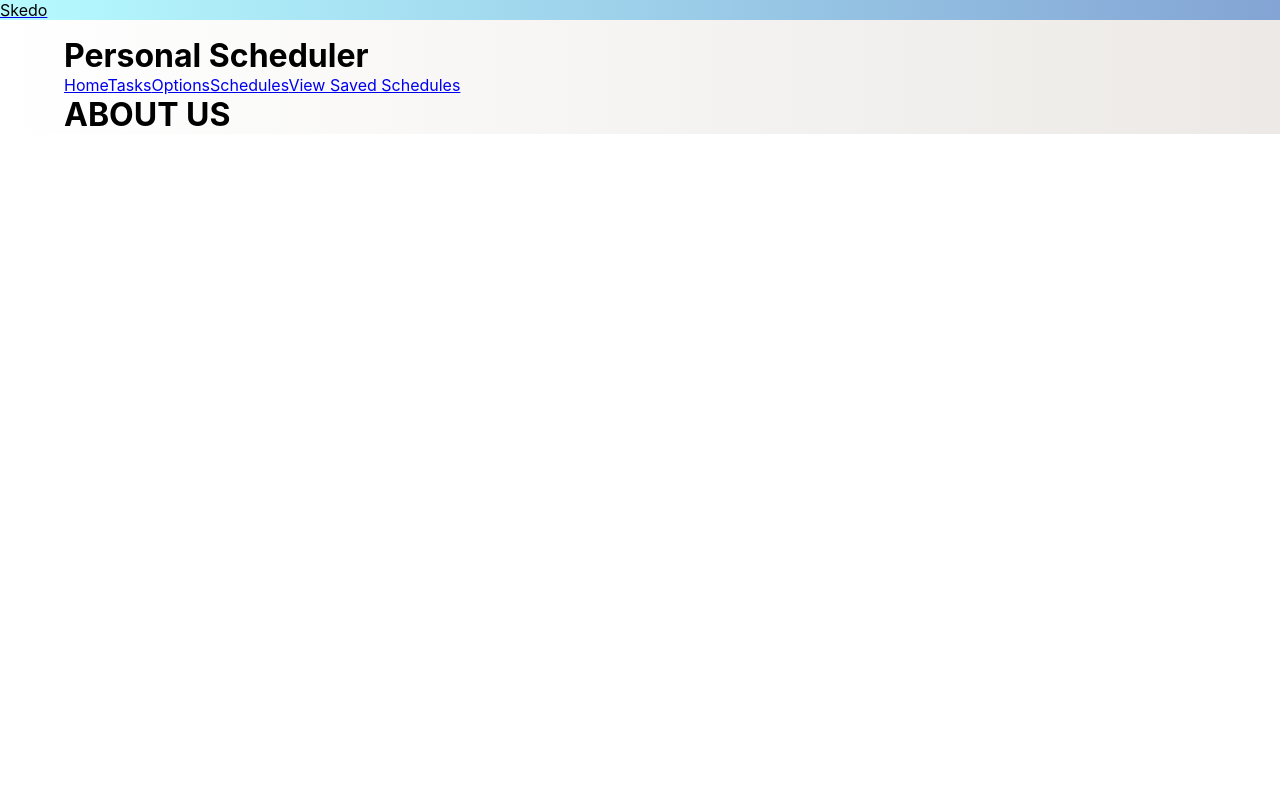
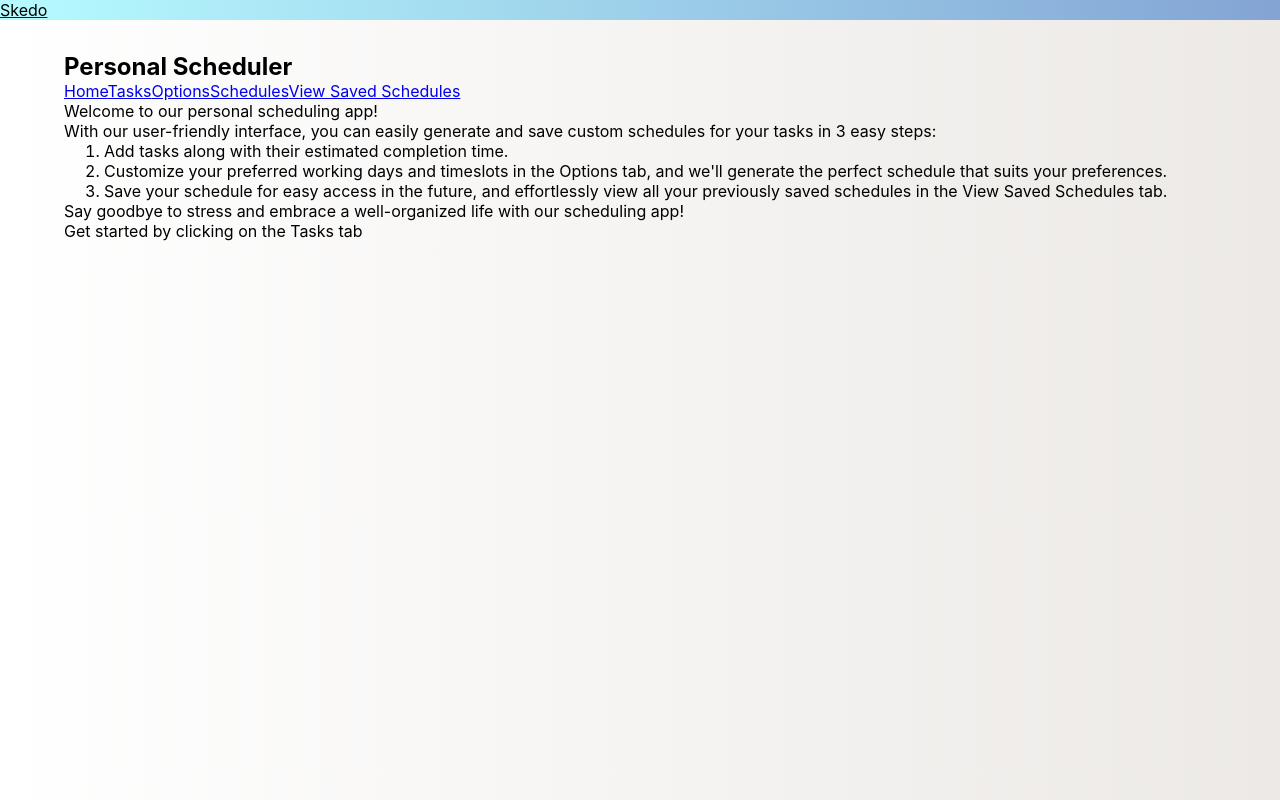
Before and after one commit to DhiNasTea/Skedo, a React (Create React App) app: page / in a window 1280 px wide. Built offline with nearby package versions, Linux system fonts and the light colour scheme; the HTML template or start-up script is replaced by a standard one.

Commit message:
adding content to the home page

```diff
--- a/src/App.js
+++ b/src/App.js
@@ -12,7 +12,7 @@ function App() {
       </nav>
       <div className="Toastify"></div>
       <div className="body-container mt-5">
-        <h1 className="h2 pt-2 pb-3 heading">Personal Scheduler</h1>
+        <h2 className="h3 pt-2 pb-3 heading">Personal Scheduler</h2>
 
         <Tabs />
       </div>
--- a/src/Home.js
+++ b/src/Home.js
@@ -1,7 +1,35 @@
+import React from "react";
+
 function Home() {
   return (
-    <div>
-      <h1>ABOUT US</h1>
+    <div className="container mt-5">
+      <div className="card">
+        <div className="card-body">
+          <p>Welcome to our personal scheduling app!</p>
+          <p>
+            With our user-friendly interface, you can easily generate and save
+            custom schedules for your tasks in 3 easy steps:
+          </p>
+          <ol>
+            <li>Add tasks along with their estimated completion time.</li>
+            <li>
+              Customize your preferred working days and timeslots in the Options
+              tab, and we'll generate the perfect schedule that suits your
+              preferences.
+            </li>
+            <li>
+              Save your schedule for easy access in the future, and effortlessly
+              view all your previously saved schedules in the View Saved
+              Schedules tab.
+            </li>
+          </ol>
+          <p>
+            Say goodbye to stress and embrace a well-organized life with our
+            scheduling app!
+          </p>
+          <p>Get started by clicking on the Tasks tab</p>
+        </div>
+      </div>
     </div>
   );
 }
--- a/src/SavedSchedules.js
+++ b/src/SavedSchedules.js
@@ -1,5 +1,6 @@
 import React, { useState, useEffect } from "react";
 import "./Schedules.css";
+import "./index.css";
 import supabase from "./supabase";
 import {
   createEventGrid,
@@ -123,6 +124,9 @@ const ScheduleComponent = () => {
 
   return (
     <div>
+      <div className="form-row helper-text">
+        <p>Enter your name and password to view your saved schedules:</p>
+      </div>
       <div className="form-row">
         <div className="col-md-4">
           <div className="mb-3 input-group">
@@ -161,8 +165,15 @@ const ScheduleComponent = () => {
       </div>
       {schedulesFetched && ( // Render the dropdown only if schedules are fetched
         <div>
-          <label htmlFor="schedule-dropdown">Select Schedule:</label>
+          <div className="mb-3 input-group">
+            <label
+              className="input-group-text form-label"
+              htmlFor="schedule-dropdown "
+            >
+              Select Schedule:
+            </label>
             <select
+              className="custom-select"
               id="schedule-dropdown"
               value={selectedSchedule ? selectedSchedule.schedule_name : ""}
               onChange={handleSelectSchedule}
@@ -177,10 +188,11 @@ const ScheduleComponent = () => {
                 </option>
               ))}
             </select>
+          </div>
           {selectedSchedule ? (
             <div>
-              <h3>Schedule: {selectedSchedule.schedule_name}</h3>
-              <div className="bigDiv" id="scheduleDiv"></div>
+              <h4>Schedule: {selectedSchedule.schedule_name}</h4>
+              <div className="bigDiv" id="scheduleDiv">
                 <div className="row">
                   <div className="hours"></div>
                   <div className="weekdays">
@@ -230,6 +242,7 @@ const ScheduleComponent = () => {
                   </div>
                 </div>
               </div>
+            </div>
           ) : (
             <div>No schedule selected.</div>
           )}
--- a/src/Tabs.js
+++ b/src/Tabs.js
@@ -11,6 +11,10 @@ const Tabs = () => {
   const [schedAndEventsList, setSchedAndEventsList] = useState(null);
 
   const handleTabClick = (tab) => {
+    if (tab === "schedules" && !schedAndEventsList) {
+      return; // Prevent the Schedules tab from being active if schedAndEventsList is not set
+    }
+
     setActiveTab(tab);
   };
 
@@ -25,6 +29,7 @@ const Tabs = () => {
     setSchedAndEventsList(schedList);
     setActiveTab("schedules");
   };
+
   return (
     <div className="container">
       <nav className="nav nav-tabs">
@@ -68,7 +73,9 @@ const Tabs = () => {
           className={
             activeTab === "schedules"
               ? "active nav-item nav-link"
-              : "nav-item nav-link"
+              : schedAndEventsList
+              ? "nav-item nav-link"
+              : "nav-item nav-link disabled" // Add 'disabled' class to disable the tab visually
           }
           onClick={() => handleTabClick("schedules")}
           data-toggle="tab"
--- a/src/index.css
+++ b/src/index.css
@@ -5,6 +5,13 @@ body {
     sans-serif;
   -webkit-font-smoothing: antialiased;
   -moz-osx-font-smoothing: grayscale;
+  background: #ece9e6; /* fallback for old browsers */
+  background: -webkit-linear-gradient(
+    to right,
+    #ffffff,
+    #ece9e6
+  ); /* Chrome 10-25, Safari 5.1-6 */
+  background: linear-gradient(to right, #ffffff, #ece9e6);
 }
 
 code {
@@ -19,7 +26,7 @@ code {
 }
 
 .body-container {
-  padding: 0px 64px;
+  padding: 16px 64px;
   background: #ece9e6; /* fallback for old browsers */
   background: -webkit-linear-gradient(
     to right,
@@ -101,3 +108,7 @@ code {
 .save-form-elem {
   margin-right: 2rem;
 }
+
+.helper-text {
+  margin-top: 1rem;
+}
```
Lines whose indentation alone changed are shown as unchanged.
